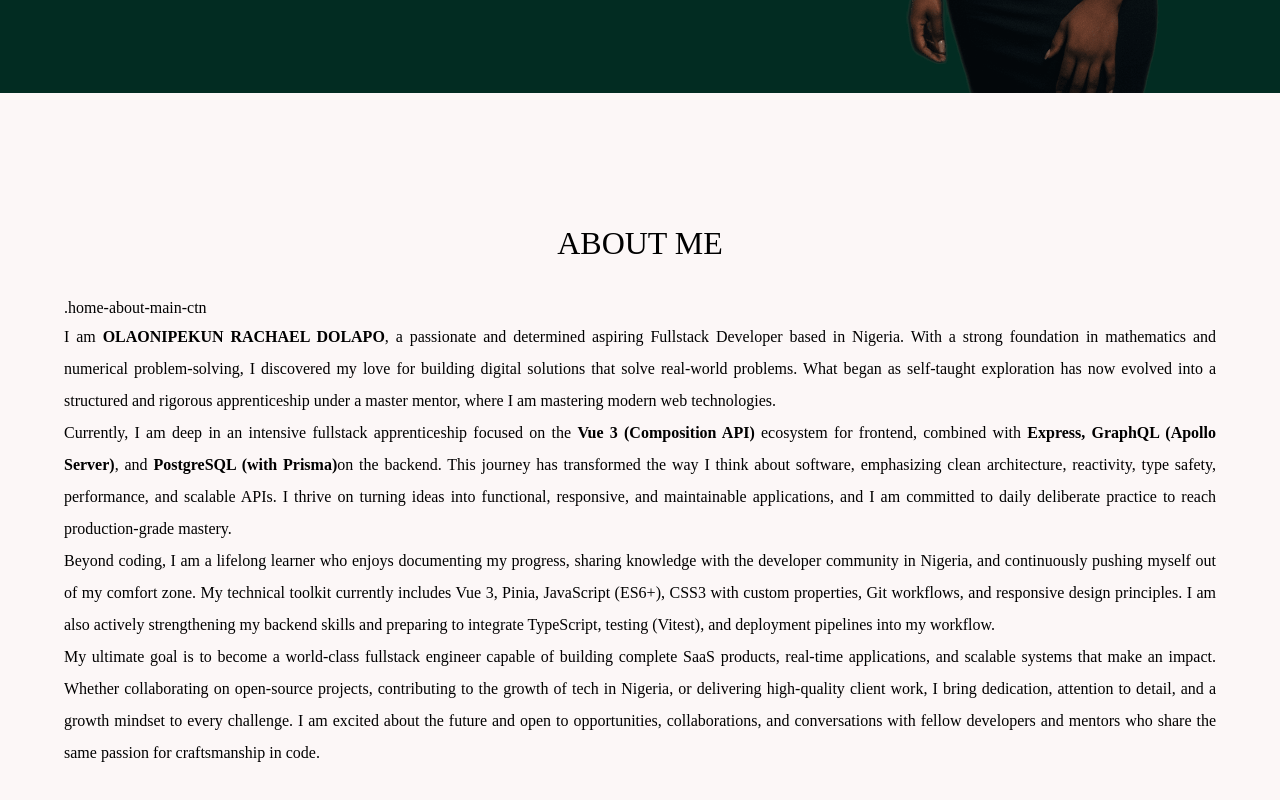
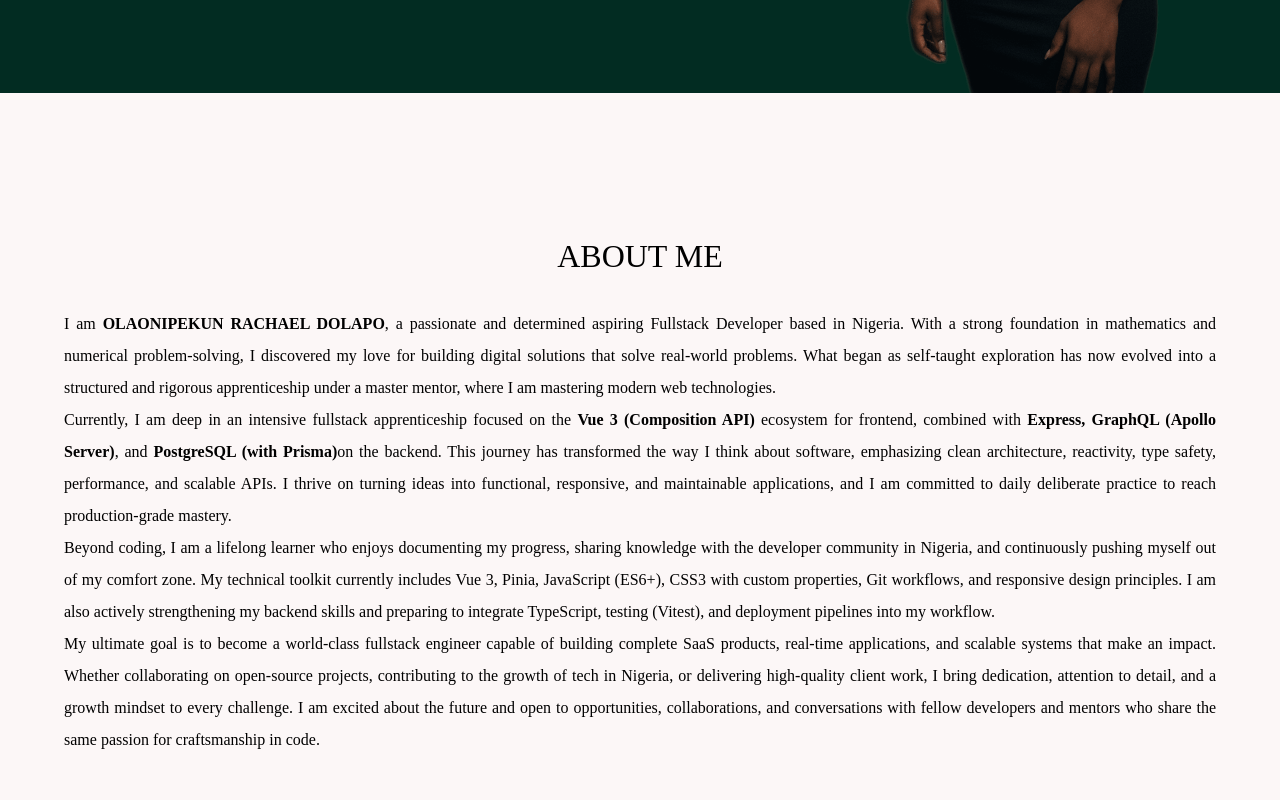
Before and after one commit to Lovethrech/my-main-portfolio, a Vue app: page / in a window 1280 px wide. Shown: the part 638-1438 px from the top of the page. Built offline with nearby package versions, Linux system fonts and the light colour scheme.

Commit message:
working on the home-about components.

```diff
--- a/src/components/home/about/HomeAboutCtn.vue
+++ b/src/components/home/about/HomeAboutCtn.vue
@@ -8,7 +8,9 @@ import HomeAboutDesc from './HomeAboutDesc.vue';
         <div class="home-about-main-ctn">
             <HomeAboutTitle/>
             <br/>
-            .home-about-main-ctn
+            <div class="home-about-mini-ctn">
+
+            </div>
             <HomeAboutDesc/>
         </div>
     </section>
```
